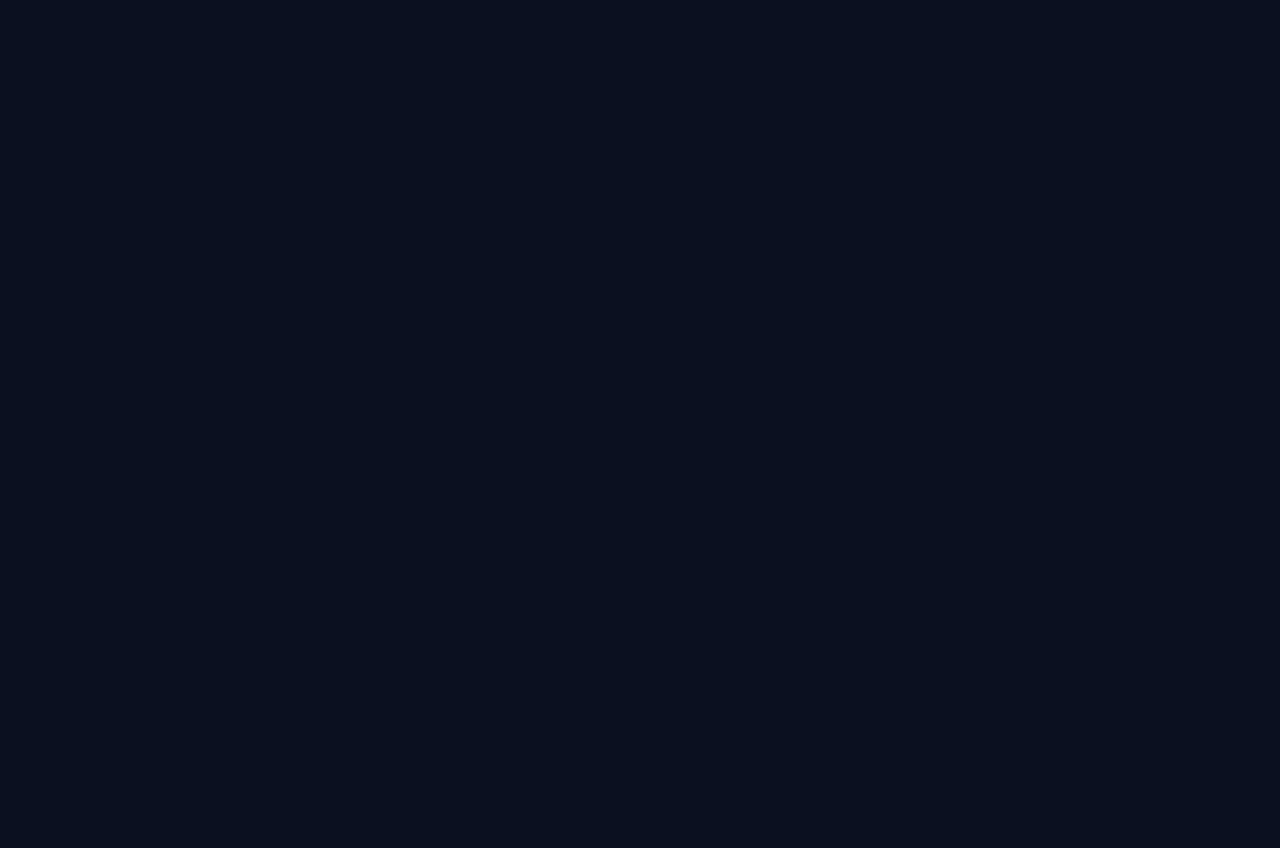
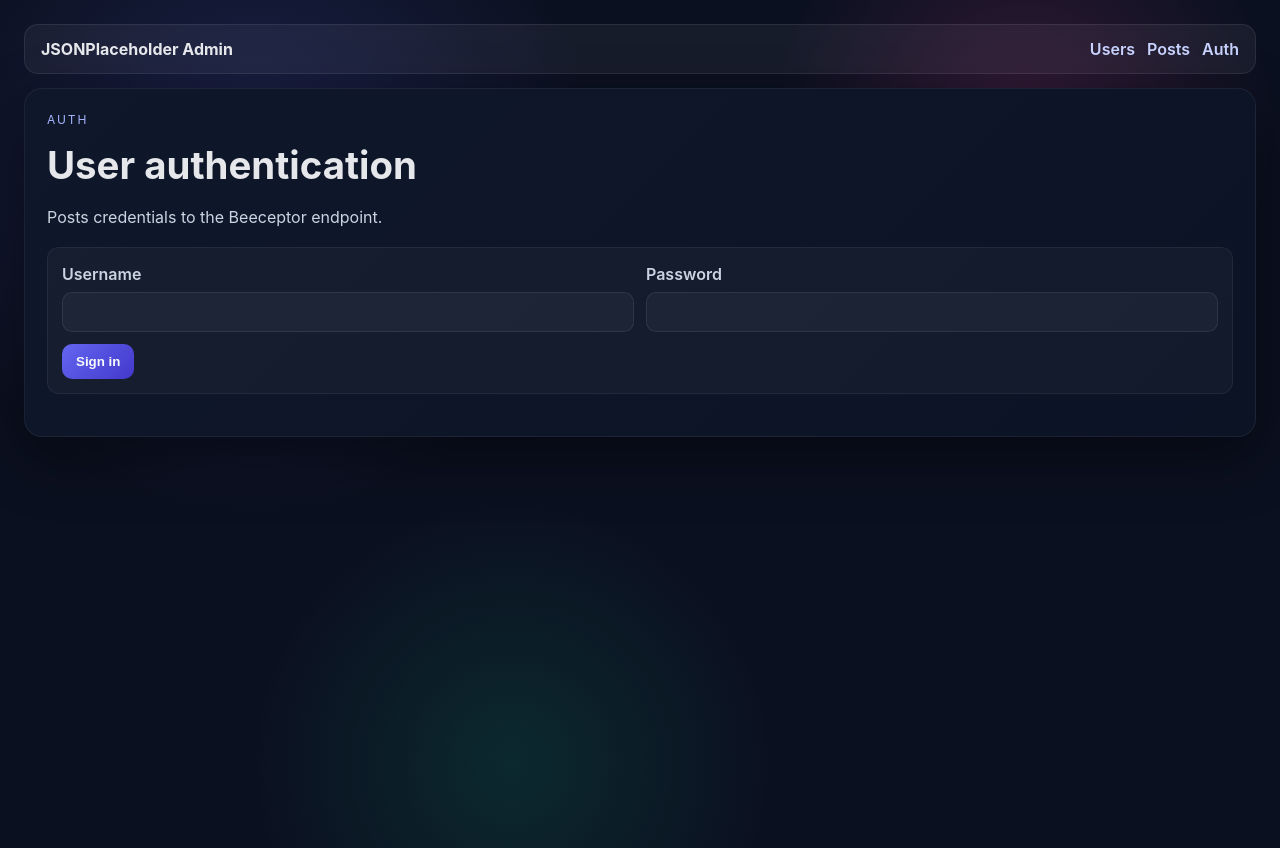
Before and after one commit to lmadhuranga/react-questions, a React (Vite) app: page /login in a window 1280 px wide. Before the commit this address had no page. Before the commit the page ends 800 px from the top, so only its background shows below. Built offline with nearby package versions, Linux system fonts and the light colour scheme; no server answers.

Commit message:
added authentication part to

```diff
--- a/src/App.tsx
+++ b/src/App.tsx
@@ -6,17 +6,20 @@ import { UserEditPage } from './pages/users/UserEditPage'
 import { PostsPage } from './pages/posts/PostsPage'
 import { PostDetailPage } from './pages/posts/PostDetailPage'
 import { PostEditPage } from './pages/posts/PostEditPage'
+import { LoginPage } from './pages/auth/LoginPage'
+import { ProtectedRoute } from './components/ProtectedRoute'
 
 function App() {
   return (
     <Routes>
       <Route path="/" element={<Navigate to="/users" replace />} />
-      <Route path="/users" element={<UsersPage />} />
-      <Route path="/users/:id" element={<UserDetailPage />} />
-      <Route path="/users/edit/:id" element={<UserEditPage />} />
-      <Route path="/posts" element={<PostsPage />} />
-      <Route path="/posts/:id" element={<PostDetailPage />} />
-      <Route path="/posts/edit/:id" element={<PostEditPage />} />
+      <Route path="/users" element={<ProtectedRoute><UsersPage /></ProtectedRoute>} />
+      <Route path="/users/:id" element={<ProtectedRoute><UserDetailPage /></ProtectedRoute>} />
+      <Route path="/users/edit/:id" element={<ProtectedRoute><UserEditPage /></ProtectedRoute>} />
+      <Route path="/posts" element={<ProtectedRoute><PostsPage /></ProtectedRoute>} />
+      <Route path="/posts/:id" element={<ProtectedRoute><PostDetailPage /></ProtectedRoute>} />
+      <Route path="/posts/edit/:id" element={<ProtectedRoute><PostEditPage /></ProtectedRoute>} />
+      <Route path="/login" element={<LoginPage />} />
     </Routes>
   )
 }
--- a/src/components/Layout.tsx
+++ b/src/components/Layout.tsx
@@ -13,6 +13,7 @@ export function Layout({ children }: LayoutProps) {
         <div className="links">
           <Link to="/users">Users</Link>
           <Link to="/posts">Posts</Link>
+          <Link to="/login">Auth</Link>
         </div>
       </nav>
       <section className="panel">{children}</section>
--- /dev/null
+++ b/src/components/ProtectedRoute.tsx
@@ -0,0 +1,18 @@
+import { Navigate } from 'react-router-dom'
+import { useSelector } from 'react-redux'
+import type { RootState } from '../store'
+import type { ReactElement } from 'react'
+
+type ProtectedRouteProps = {
+  children: ReactElement
+}
+
+export function ProtectedRoute({ children }: ProtectedRouteProps) {
+  const isAuthenticated = useSelector((state: RootState) => state.auth.isAuthenticated)
+
+  if (!isAuthenticated) {
+    return <Navigate to="/login" replace />
+  }
+
+  return children
+}
--- /dev/null
+++ b/src/features/auth/authSlice.ts
@@ -0,0 +1,23 @@
+import { createSlice, type PayloadAction } from '@reduxjs/toolkit'
+
+type AuthState = {
+  isAuthenticated: boolean
+}
+
+const initialState: AuthState = {
+  isAuthenticated: false,
+}
+
+const authSlice = createSlice({
+  name: 'auth',
+  initialState,
+  reducers: {
+    setAuthenticated: (state, action: PayloadAction<boolean>) => {
+      state.isAuthenticated = action.payload
+    },
+    logout: () => initialState,
+  },
+})
+
+export const { setAuthenticated, logout } = authSlice.actions
+export default authSlice.reducer
--- /dev/null
+++ b/src/pages/auth/LoginPage.tsx
@@ -0,0 +1,67 @@
+import { useEffect, useState } from 'react'
+import { Layout } from '../../components/Layout'
+import { useLoginMutation } from '../../services/authApi'
+import { useDispatch, useSelector } from 'react-redux'
+import { setAuthenticated } from '../../features/auth/authSlice'
+import { Navigate } from 'react-router-dom'
+import type { RootState } from '../../store'
+
+export function LoginPage() {
+  const [form, setForm] = useState({ username: '', password: '' })
+  const [login, { isLoading, isError, error, data, isSuccess }] = useLoginMutation()
+  const dispatch = useDispatch()
+  const isAuthenticated = useSelector((state: RootState) => state.auth.isAuthenticated)
+
+  useEffect(() => {
+    if (isSuccess) {
+      dispatch(setAuthenticated(true))
+    }
+  }, [dispatch, isSuccess])
+
+  if (isAuthenticated) {
+    return <Navigate to="/users" replace />
+  }
+
+  const onSubmit = async (event: React.FormEvent) => {
+    event.preventDefault()
+    await login(form)
+  }
+
+  return (
+    <Layout>
+      <p className="eyebrow">Auth</p>
+      <h1>User authentication</h1>
+      <p className="lead">Posts credentials to the Beeceptor endpoint.</p>
+      <form className="form" onSubmit={onSubmit}>
+        <div className="form-grid">
+          <label className="field">
+            <span>Username</span>
+            <input
+              type="text"
+              value={form.username}
+              onChange={(e) => setForm({ ...form, username: e.target.value })}
+              required
+            />
+          </label>
+          <label className="field">
+            <span>Password</span>
+            <input
+              type="password"
+              value={form.password}
+              onChange={(e) => setForm({ ...form, password: e.target.value })}
+              required
+            />
+          </label>
+        </div>
+        <div className="form-actions">
+          <button type="submit" disabled={isLoading}>
+            {isLoading ? 'Signing in…' : 'Sign in'}
+          </button>
+        </div>
+      </form>
+      {isError && <p className="error">Login failed: {('status' in (error ?? {}) && error.status) || 'Error'}</p>}
+      {isSuccess && <p className="success">Request sent successfully.</p>}
+      {data ? <pre className="response">{JSON.stringify(data, null, 2)}</pre> : null}
+    </Layout>
+  )
+}
--- /dev/null
+++ b/src/services/authApi.ts
@@ -0,0 +1,27 @@
+import { createApi, fetchBaseQuery } from '@reduxjs/toolkit/query/react'
+
+const fallbackAuthUrl = 'https://mp28703c477f2175a9a2.free.beeceptor.com'
+const authBaseUrl = import.meta.env.VITE_AUTH_BASE_URL ?? fallbackAuthUrl
+
+export type LoginRequest = {
+  username: string
+  password: string
+}
+
+export type LoginResponse = unknown
+
+export const authApi = createApi({
+  reducerPath: 'authApi',
+  baseQuery: fetchBaseQuery({ baseUrl: authBaseUrl }),
+  endpoints: (builder) => ({
+    login: builder.mutation<LoginResponse, LoginRequest>({
+      query: (body) => ({
+        url: '/',
+        method: 'POST',
+        body,
+      }),
+    }),
+  }),
+})
+
+export const { useLoginMutation } = authApi
--- a/src/store.ts
+++ b/src/store.ts
@@ -1,14 +1,18 @@
 import { configureStore } from '@reduxjs/toolkit'
 import { usersApi } from './services/usersApi'
 import { postsApi } from './services/postsApi'
+import { authApi } from './services/authApi'
+import authReducer from './features/auth/authSlice'
 
 export const store = configureStore({
   reducer: {
     [usersApi.reducerPath]: usersApi.reducer,
     [postsApi.reducerPath]: postsApi.reducer,
+    [authApi.reducerPath]: authApi.reducer,
+    auth: authReducer,
   },
   middleware: (getDefaultMiddleware) =>
-    getDefaultMiddleware().concat(usersApi.middleware, postsApi.middleware),
+    getDefaultMiddleware().concat(usersApi.middleware, postsApi.middleware, authApi.middleware),
 })
 
 export type RootState = ReturnType<typeof store.getState>
```
Also changed, not shown: 1 other file (tests, documents, lock files or other folders).
